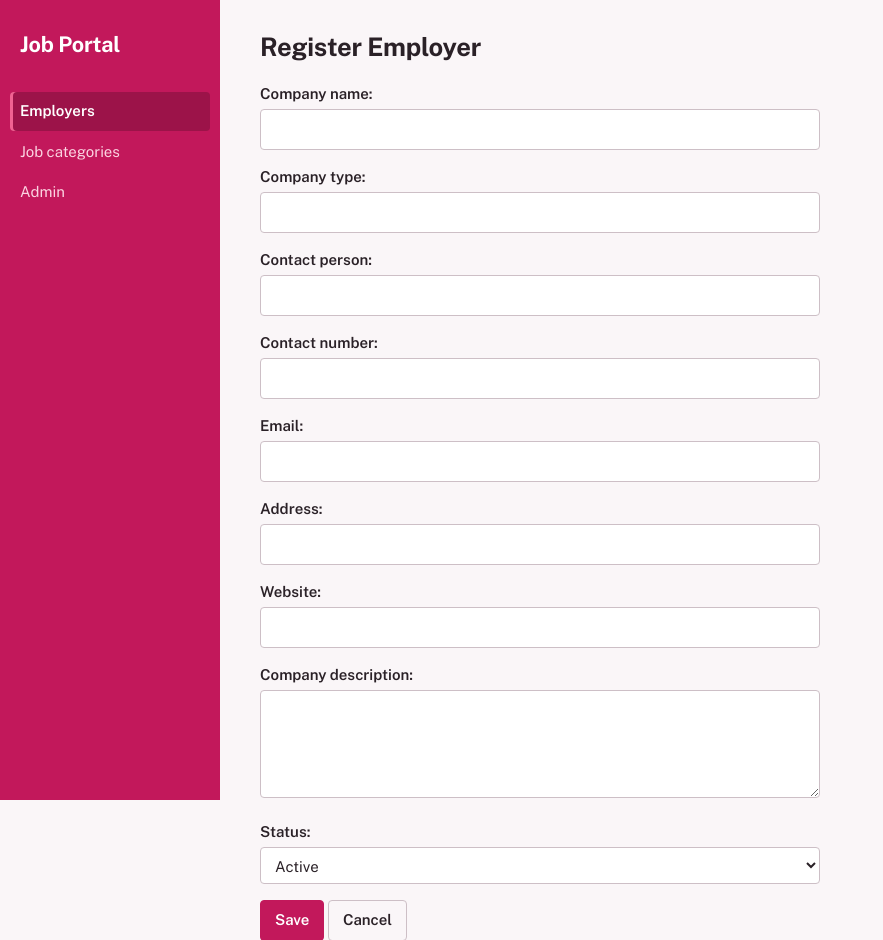
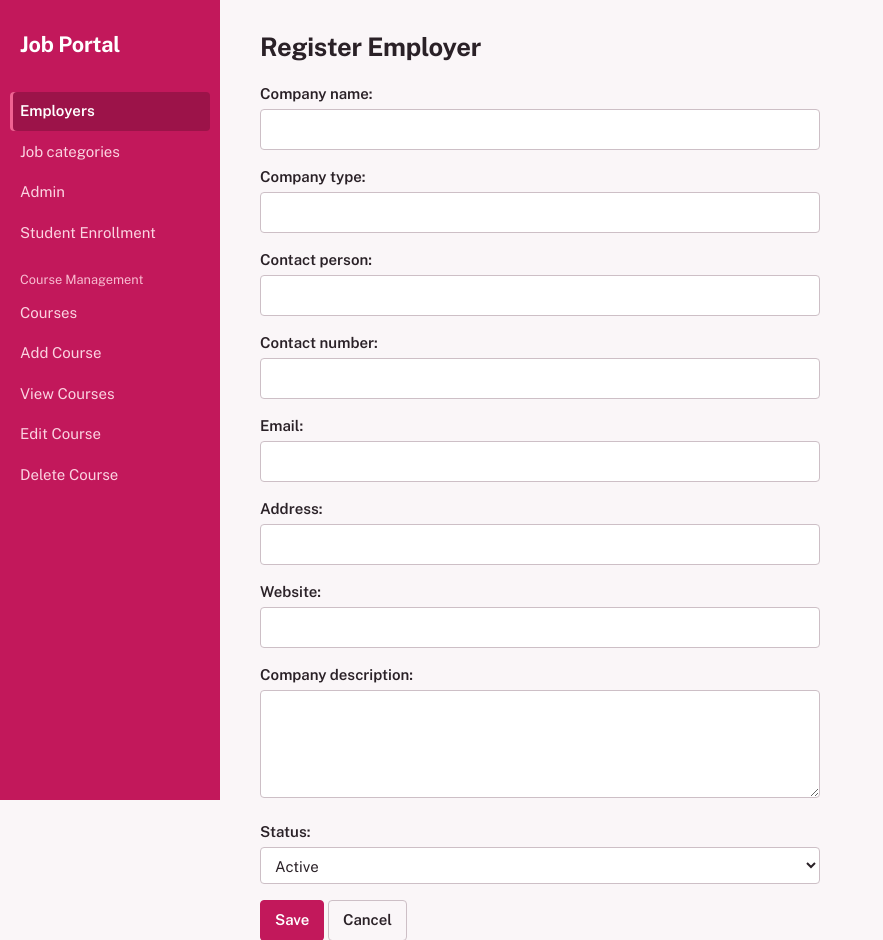
Before and after one commit to MarkLesterAgaser/JobPortalSystem, a Django app: page /employers/add/ in a window 1280 px wide. Shown: the top 940 px of the page, without its empty margins (0-883 px from the left). Run offline with Django 5.2, Linux system fonts and the light colour scheme.

Commit message:
Add Course Management and Student Enrollment

```diff
--- a/core/settings.py
+++ b/core/settings.py
@@ -128,3 +128,5 @@ MAILERS = {
 }
 
 STATIC_ROOT = BASE_DIR / 'staticfiles'
+
+DEFAULT_AUTO_FIELD = 'django.db.models.BigAutoField'
--- a/jobportal/forms.py
+++ b/jobportal/forms.py
@@ -1,5 +1,5 @@
 from django import forms
-from .models import Employer, JobCategory
+from .models import Course, Employer, Enrollment, JobCategory
 
 
 class EmployerForm(forms.ModelForm):
@@ -28,3 +28,35 @@ class JobCategoryForm(forms.ModelForm):
         if duplicates.exists():
             raise forms.ValidationError('A category with this name already exists.')
         return name
+
+class CourseForm(forms.ModelForm):
+    class Meta:
+        model = Course
+        fields = ['course_name']
+        labels = {'course_name': 'Course name'}
+        error_messages = {
+            'course_name': {'required': 'Course name cannot be empty.'},
+        }
+
+    def clean_course_name(self):
+        name = self.cleaned_data['course_name'].strip()
+        duplicates = Course.objects.filter(course_name__iexact=name)
+        if self.instance.pk:
+            duplicates = duplicates.exclude(pk=self.instance.pk)
+        if duplicates.exists():
+            raise forms.ValidationError('This course already exists.')
+        return name
+
+class EnrollmentForm(forms.ModelForm):
+    course = forms.ModelChoiceField(
+        queryset=Course.objects.all(),
+        empty_label='Select a course',
+        error_messages={'required': 'Please select a course.'},
+    )
+
+    class Meta:
+        model = Enrollment
+        fields = ['student_name', 'college_id', 'course', 'enrollment_date']
+        widgets = {
+            'enrollment_date': forms.DateInput(attrs={'type': 'date'}, format='%Y-%m-%d'),
+        }
--- a/jobportal/models.py
+++ b/jobportal/models.py
@@ -3,6 +3,16 @@ from django.contrib.auth.models import User
 
 
 # ---------- EMPLOYER MODULE ----------
+
+class Course(models.Model):
+    course_name = models.CharField(max_length=100, unique=True)
+
+    class Meta:
+        ordering = ['id']
+
+    def __str__(self):
+        return self.course_name
+
 class Employer(models.Model):
     STATUS_CHOICES = [('active', 'Active'), ('inactive', 'Inactive')]
 
@@ -242,3 +252,18 @@ class UserProfile(models.Model):
 
     def __str__(self):
         return f"{self.user.username} ({self.role})"
+
+class Enrollment(models.Model):
+    student_name = models.CharField(max_length=150)
+    college_id = models.CharField(max_length=30)
+    course = models.ForeignKey(
+        Course, on_delete=models.PROTECT, null=True, blank=True,
+        related_name='enrollments',
+    )
+    enrollment_date = models.DateField()
+
+    class Meta:
+        ordering = ['id']
+
+    def __str__(self):
+        return self.student_name
--- a/jobportal/templates/jobportal/base.html
+++ b/jobportal/templates/jobportal/base.html
@@ -19,6 +19,7 @@
     --good: #2f855a;
     --idle: #a99ca3;
     --bad: #a12622;
+
   }
   * { box-sizing: border-box; }
   body {
@@ -104,6 +105,9 @@
     main { padding: 20px 16px 40px; }
     table { display: block; overflow-x: auto; }
   }
+
+  .side .group { display: block; color: #f8bbd0; font-size: 0.8rem; margin: 18px 0 4px; }
+
 </style>
 </head>
 <body>
@@ -114,6 +118,13 @@
       <a href="{% url 'employer_list' %}" {% if request.path == '/' or '/employers' in request.path %}class="current"{% endif %}>Employers</a>
       <a href="{% url 'category_list' %}" {% if '/categories' in request.path %}class="current"{% endif %}>Job categories</a>
       <a href="/admin/">Admin</a>
+      <a href="{% url 'enrollment_list' %}" {% if '/enrollments' in request.path %}class="current"{% endif %}>Student Enrollment</a>
+      <span class="group">Course Management</span>
+      <a href="{% url 'course_list' %}">Courses</a>
+      <a href="{% url 'course_add' %}">Add Course</a>
+      <a href="{% url 'course_list' %}">View Courses</a>
+      <a href="{% url 'course_list' %}?mode=edit">Edit Course</a>
+      <a href="{% url 'course_list' %}?mode=delete">Delete Course</a>
     </nav>
   </aside>
   <main>
--- a/jobportal/urls.py
+++ b/jobportal/urls.py
@@ -14,4 +14,12 @@ urlpatterns = [
     path('categories/add/', views.category_add, name='category_add'),
     path('categories/<int:pk>/edit/', views.category_edit, name='category_edit'),
     path('categories/<int:pk>/toggle/', views.category_toggle, name='category_toggle'),
+    path('courses/', views.course_list, name='course_list'),
+    path('courses/add/', views.course_add, name='course_add'),
+    path('courses/<int:pk>/edit/', views.course_edit, name='course_edit'),
+    path('courses/<int:pk>/delete/', views.course_delete, name='course_delete'),
+    path('enrollments/', views.enrollment_list, name='enrollment_list'),
+    path('enrollments/add/', views.enrollment_add, name='enrollment_add'),
+    path('enrollments/<int:pk>/edit/', views.enrollment_edit, name='enrollment_edit'),
+    path('enrollments/<int:pk>/delete/', views.enrollment_delete, name='enrollment_delete'),
 ]
--- a/jobportal/views.py
+++ b/jobportal/views.py
@@ -1,11 +1,11 @@
 from django.contrib import messages
-from django.db.models import Count, Q
+from django.db.models import Count, ProtectedError, Q
 from django.utils.dateparse import parse_date
 from django.shortcuts import render, redirect, get_object_or_404
 from django.views.decorators.http import require_POST
 
-from .forms import EmployerForm, JobCategoryForm
-from .models import Application, Employer, Hiring, JobCategory, JobPost
+from .forms import CourseForm, EmployerForm, EnrollmentForm, JobCategoryForm
+from .models import Application, Course, Employer, Enrollment, Hiring, JobCategory, JobPost
 
 
 def employer_list(request):
@@ -183,3 +183,96 @@ def category_toggle(request, pk):
     state = 'active' if category.is_active else 'inactive'
     messages.success(request, f'{category.name} is now {state}.')
     return redirect('category_list')
+
+def course_list(request):
+    courses = Course.objects.annotate(
+        record_total=Count('enrollments')
+    ).order_by('id')
+    return render(request, 'jobportal/course_list.html', {
+        'courses': courses,
+        'mode': request.GET.get('mode', ''),
+    })
+
+
+def course_add(request):
+    if request.method == 'POST':
+        form = CourseForm(request.POST)
+        if form.is_valid():
+            course = form.save()
+            messages.success(request, f'{course.course_name} was added.')
+            return redirect('course_list')
+    else:
+        form = CourseForm()
+    return render(request, 'jobportal/course_form.html', {
+        'form': form, 'title': 'Add course',
+    })
+
+
+def course_edit(request, pk):
+    course = get_object_or_404(Course, pk=pk)
+    if request.method == 'POST':
+        form = CourseForm(request.POST, instance=course)
+        if form.is_valid():
+            form.save()
+            messages.success(request, 'Course was updated.')
+            return redirect('course_list')
+    else:
+        form = CourseForm(instance=course)
+    return render(request, 'jobportal/course_form.html', {
+        'form': form, 'title': 'Edit course',
+    })
+
+
+@require_POST
+def course_delete(request, pk):
+    course = get_object_or_404(Course, pk=pk)
+    name = course.course_name
+    try:
+        course.delete()
+        messages.success(request, f'{name} was deleted.')
+    except ProtectedError:
+        messages.error(request, f'{name} cannot be deleted because records still use it.')
+    return redirect('course_list')
+
+def enrollment_list(request):
+    enrollments = Enrollment.objects.select_related('course').order_by('id')
+    return render(request, 'jobportal/enrollment_list.html', {
+        'enrollments': enrollments,
+    })
+
+
+def enrollment_add(request):
+    if request.method == 'POST':
+        form = EnrollmentForm(request.POST)
+        if form.is_valid():
+            form.save()
+            messages.success(request, 'Enrollment was saved.')
+            return redirect('enrollment_list')
+    else:
+        form = EnrollmentForm()
+    return render(request, 'jobportal/enrollment_form.html', {
+        'form': form, 'title': 'Student enrollment',
+    })
+
+
+def enrollment_edit(request, pk):
+    enrollment = get_object_or_404(Enrollment, pk=pk)
+    if request.method == 'POST':
+        form = EnrollmentForm(request.POST, instance=enrollment)
+        if form.is_valid():
+            form.save()
+            messages.success(request, 'Enrollment was updated.')
+            return redirect('enrollment_list')
+    else:
+        form = EnrollmentForm(instance=enrollment)
+    return render(request, 'jobportal/enrollment_form.html', {
+        'form': form, 'title': 'Edit enrollment',
+    })
+
+
+@require_POST
+def enrollment_delete(request, pk):
+    enrollment = get_object_or_404(Enrollment, pk=pk)
+    enrollment.delete()
+    messages.success(request, 'Enrollment was deleted.')
+    return redirect('enrollment_list')
```
Also changed, not shown: jobportal/templates/jobportal/course_form.html (added, +17 -0 lines), jobportal/templates/jobportal/course_list.html (added, +32 -0 lines), jobportal/templates/jobportal/enrollment_form.html (added, +17 -0 lines), jobportal/templates/jobportal/enrollment_list.html (added, +31 -0 lines), jobportal/migrations/0002_course_enrollment.py (added).
